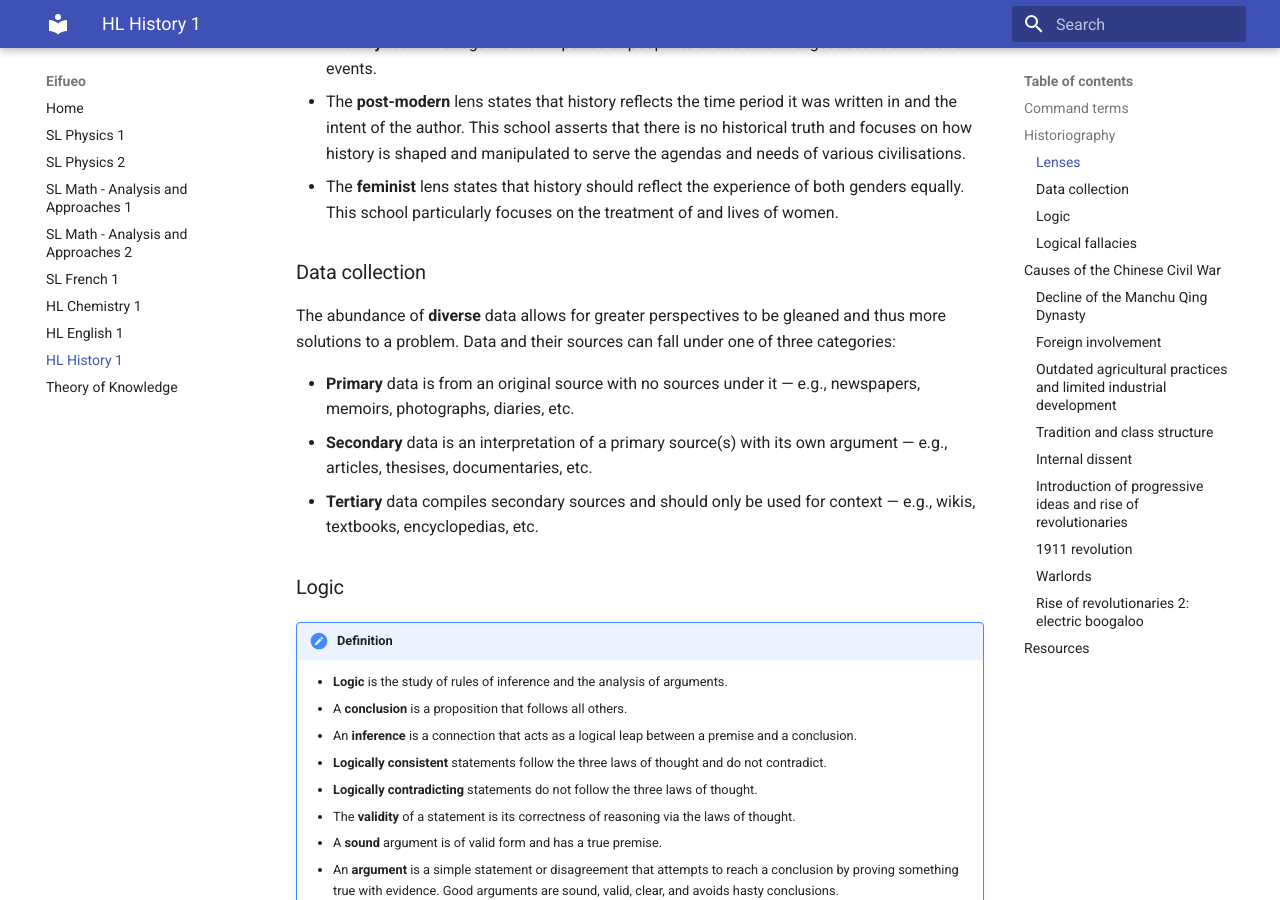
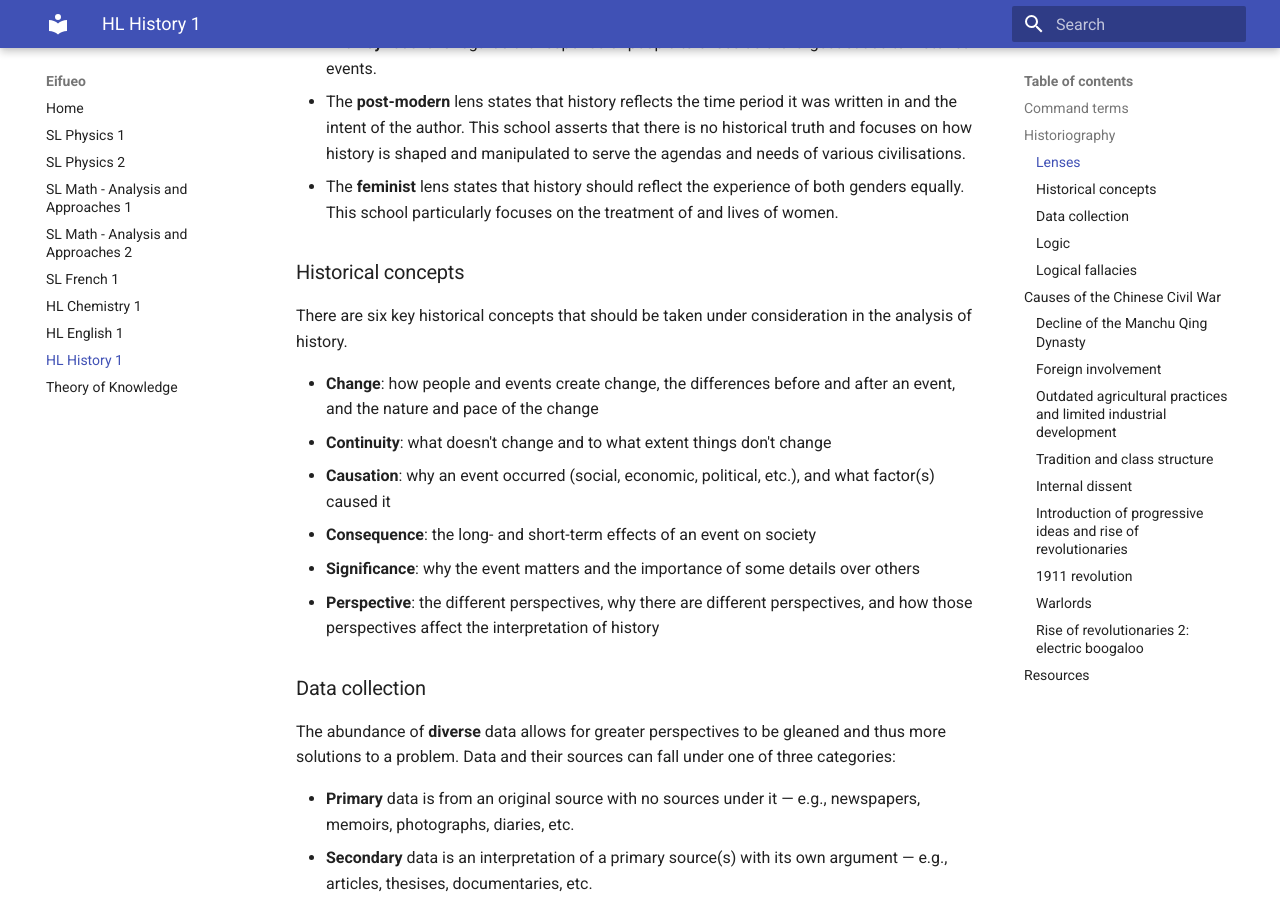
Before and after one commit to potatoeggy/eifueo, an MkDocs documentation site: the page built from docs/chw3mz.md, in a window 1280 px wide and 900 px high, scrolled down 1582 px. Built offline with MkDocs 1.6.1 and Material for MkDocs 9.7.7, drawn with Linux system fonts in a browser that asks for light colours.

Commit message:
hist: add istorical concepts

```diff
--- a/docs/chw3mz.md
+++ b/docs/chw3mz.md
@@ -40,6 +40,17 @@ There are seven main schools of thought historians usually fall under that attem
  - The **Toynbee** lens regards the response of people to crises as the largest cause to historical events.
  - The **post-modern** lens states that history reflects the time period it was written in and the intent of the author. This school asserts that there is no historical truth and focuses on how history is shaped and manipulated to serve the agendas and needs of various civilisations.
  - The **feminist** lens states that history should reflect the experience of both genders equally. This school particularly focuses on the treatment of and lives of women.
+
+### Historical concepts
+
+There are six key historical concepts that should be taken under consideration in the analysis of history.
+
+ - **Change**: how people and events create change, the differences before and after an event, and the nature and pace of the change
+ - **Continuity**: what doesn't change and to what extent things don't change
+ - **Causation**: why an event occurred (social, economic, political, etc.), and what factor(s) caused it
+ - **Consequence**: the long- and short-term effects of an event on society
+ - **Significance**: why the event matters and the importance of some details over others
+ - **Perspective**: the different perspectives, why there are different perspectives, and how those perspectives affect the interpretation of history
 
 ### Data collection
 
```
